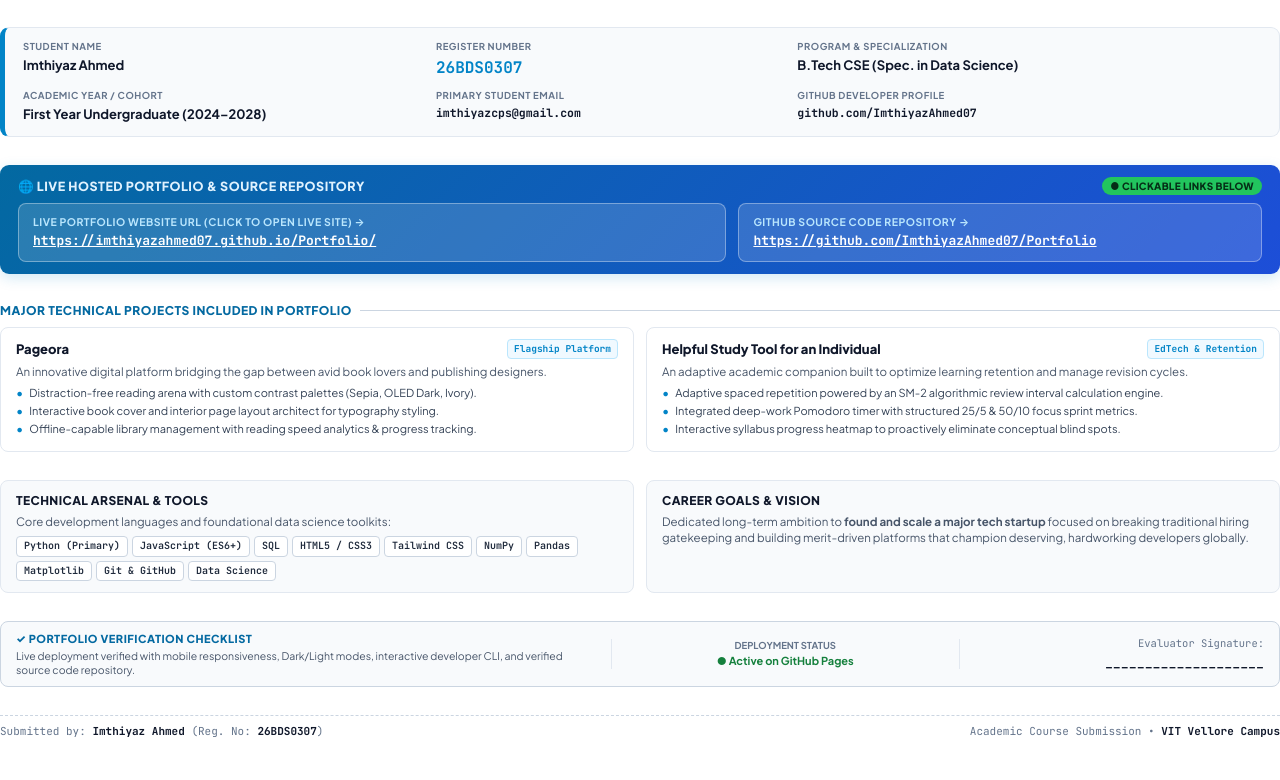
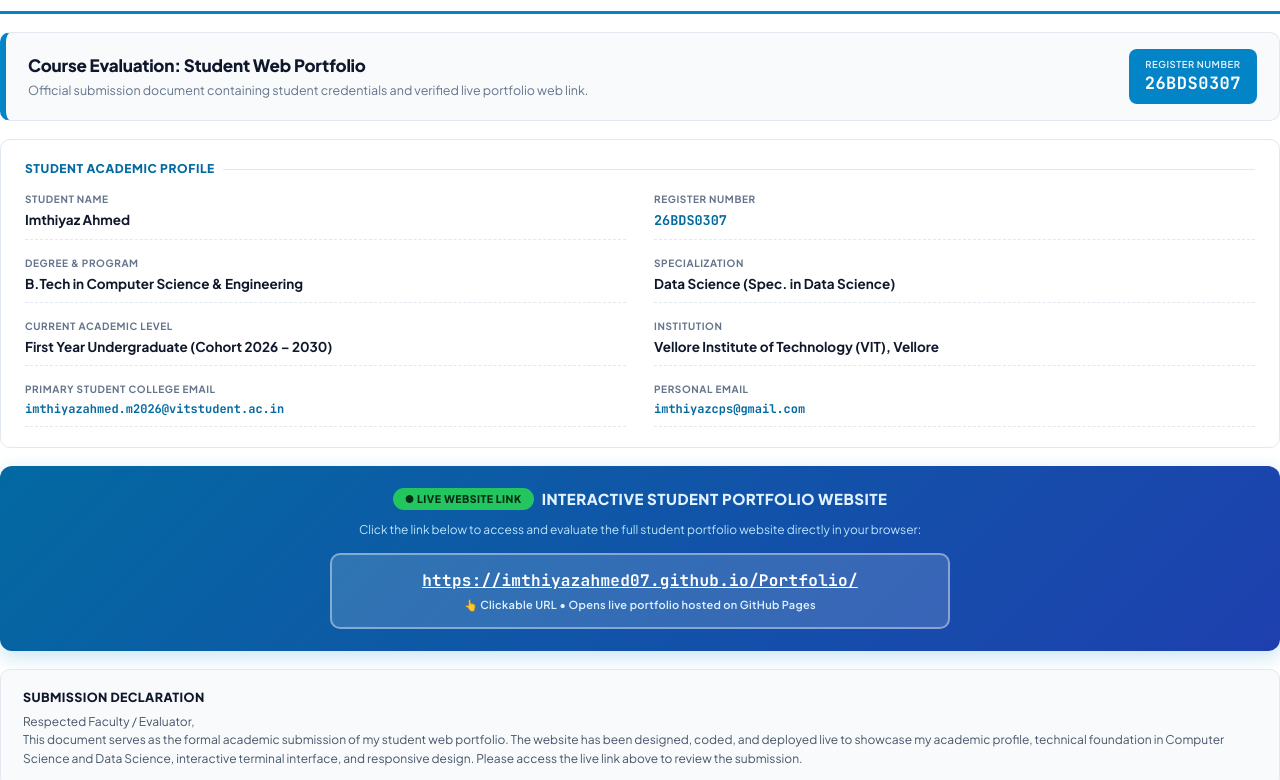
Before and after one commit to ImthiyazAhmed07/Portfolio, a website: page portfolio_submission.html in a window 1280 px wide. Shown: the part 60-840 px from the top of the page. Before the commit the page ends 800 px from the top, so only its background shows below. Drawn offline with Linux system fonts and the light colour scheme.

Commit message:
update: fix cohort year to 2026-2030, set primary college email to imthiyazahmed.m2026@vitstudent.ac.in, streamline 1-page submission PDF

```diff
--- a/portfolio_submission.html
+++ b/portfolio_submission.html
@@ -9,7 +9,7 @@
 
     @page {
       size: A4 portrait;
-      margin: 10mm 14mm 10mm 14mm;
+      margin: 14mm 18mm 14mm 18mm;
     }
 
     * {
@@ -22,18 +22,16 @@
       font-family: 'Plus Jakarta Sans', -apple-system, BlinkMacSystemFont, 'Segoe UI', Roboto, sans-serif;
       color: #0f172a;
       background: #ffffff;
-      line-height: 1.45;
-      font-size: 12px;
+      line-height: 1.5;
+      font-size: 13px;
       -webkit-print-color-adjust: exact;
       print-color-adjust: exact;
       height: 100%;
-      overflow: hidden;
     }
 
     .page-wrapper {
       width: 100%;
-      height: 100%;
-      max-height: 277mm;
+      height: 265mm;
       display: flex;
       flex-direction: column;
       justify-content: space-between;
@@ -42,39 +40,39 @@
 
     /* Top Institutional Header */
     .uni-header {
-      border-bottom: 2.5px solid #0284c7;
-      padding-bottom: 8px;
+      border-bottom: 3px solid #0284c7;
+      padding-bottom: 14px;
       display: flex;
       justify-content: space-between;
       align-items: flex-end;
     }
 
     .uni-title-box h1 {
-      font-size: 19px;
+      font-size: 22px;
       font-weight: 800;
       color: #0369a1;
-      letter-spacing: -0.3px;
+      letter-spacing: -0.4px;
       text-transform: uppercase;
       line-height: 1.2;
     }
 
     .uni-title-box h2 {
-      font-size: 12px;
+      font-size: 13px;
       font-weight: 600;
       color: #475569;
-      margin-top: 2px;
+      margin-top: 4px;
     }
 
     .doc-badge {
       background: #f0f9ff;
       border: 1.5px solid #bae6fd;
-      padding: 6px 14px;
+      padding: 8px 16px;
       border-radius: 8px;
       text-align: right;
     }
 
     .doc-badge .main-label {
-      font-size: 12.5px;
+      font-size: 13.5px;
       font-weight: 800;
       color: #0369a1;
       text-transform: uppercase;
@@ -82,305 +80,253 @@
     }
 
     .doc-badge .sub-label {
-      font-size: 10.5px;
+      font-size: 11px;
       color: #64748b;
       font-family: 'JetBrains Mono', monospace;
       margin-top: 2px;
     }
 
-    /* Student Identity Details Card */
-    .identity-card {
+    /* Document Title Banner */
+    .submission-banner {
       background: #f8fafc;
       border: 1.5px solid #e2e8f0;
-      border-left: 5px solid #0284c7;
-      border-radius: 9px;
-      padding: 12px 18px;
-      display: grid;
-      grid-template-columns: 1.15fr 1fr 1.35fr;
-      gap: 10px 18px;
+      border-left: 6px solid #0284c7;
+      border-radius: 10px;
+      padding: 16px 22px;
+      display: flex;
+      justify-content: space-between;
+      align-items: center;
     }
 
-    .info-item .label {
+    .submission-banner h3 {
+      font-size: 17px;
+      font-weight: 800;
+      color: #0f172a;
+      letter-spacing: -0.2px;
+    }
+
+    .submission-banner p {
+      font-size: 12.5px;
+      color: #64748b;
+      margin-top: 2px;
+    }
+
+    .reg-tag {
+      background: #0284c7;
+      color: #ffffff;
+      padding: 8px 16px;
+      border-radius: 8px;
+      text-align: center;
+    }
+
+    .reg-tag .tag-sub {
       font-size: 9.5px;
       text-transform: uppercase;
       letter-spacing: 0.5px;
-      color: #64748b;
-      font-weight: 700;
-      margin-bottom: 2px;
+      opacity: 0.9;
+      font-weight: 600;
     }
 
-    .info-item .value {
-      font-size: 13px;
-      font-weight: 700;
-      color: #0f172a;
+    .reg-tag .tag-val {
+      font-family: 'JetBrains Mono', monospace;
+      font-size: 17px;
+      font-weight: 800;
+      letter-spacing: 0.5px;
     }
 
-    .info-item .highlight-reg {
-      color: #0284c7;
-      font-family: 'JetBrains Mono', monospace;
-      font-weight: 800;
-      font-size: 16px;
+    /* Student Information Details Table / Grid */
+    .details-section {
+      background: #ffffff;
+      border: 1.5px solid #e2e8f0;
+      border-radius: 10px;
+      padding: 20px 24px;
     }
 
-    /* Live Portfolio Links Box (High Priority Callout) */
-    .link-banner {
-      background: linear-gradient(135deg, #0369a1 0%, #1d4ed8 100%);
-      color: #ffffff;
-      border-radius: 9px;
-      padding: 12px 18px;
-      box-shadow: 0 4px 14px rgba(2, 132, 199, 0.18);
-    }
-
-    .link-banner-header {
-      display: flex;
-      justify-content: space-between;
-      align-items: center;
-      margin-bottom: 8px;
-    }
-
-    .link-banner-title {
-      font-size: 12.5px;
-      font-weight: 800;
-      text-transform: uppercase;
-      letter-spacing: 0.5px;
-      color: #e0f2fe;
-      display: flex;
-      align-items: center;
-      gap: 6px;
-    }
-
-    .pulse-tag {
-      background: #22c55e;
-      color: #052e16;
-      font-size: 10px;
-      font-weight: 800;
-      padding: 2px 8px;
-      border-radius: 9999px;
-      text-transform: uppercase;
-      letter-spacing: 0.3px;
-    }
-
-    .links-grid {
-      display: grid;
-      grid-template-columns: 1.15fr 0.85fr;
-      gap: 12px;
-    }
-
-    .link-pill {
-      background: rgba(255, 255, 255, 0.15);
-      border: 1.5px solid rgba(255, 255, 255, 0.35);
-      border-radius: 8px;
-      padding: 10px 14px;
-      text-decoration: none;
-      display: block;
-      color: #ffffff;
-    }
-
-    .link-pill .pill-label {
-      font-size: 10.5px;
-      text-transform: uppercase;
-      letter-spacing: 0.5px;
-      color: #bae6fd;
-      font-weight: 700;
-      margin-bottom: 3px;
-    }
-
-    .link-pill .pill-url {
-      font-size: 13px;
-      font-family: 'JetBrains Mono', monospace;
-      font-weight: 700;
-      color: #ffffff;
-      word-break: break-all;
-      text-decoration: underline;
-    }
-
-    /* Content Breakdown Sections */
-    .section-title {
+    .section-heading {
       font-size: 12px;
       font-weight: 800;
       color: #0369a1;
       text-transform: uppercase;
-      letter-spacing: 0.5px;
-      margin-bottom: 8px;
+      letter-spacing: 0.6px;
+      margin-bottom: 14px;
       display: flex;
       align-items: center;
       gap: 8px;
     }
 
-    .section-title::after {
+    .section-heading::after {
       content: '';
       flex: 1;
       height: 1px;
-      background: #cbd5e1;
+      background: #e2e8f0;
     }
 
-    .projects-grid {
+    .info-grid {
       display: grid;
       grid-template-columns: 1fr 1fr;
-      gap: 12px;
+      gap: 16px 28px;
     }
 
-    .project-item {
-      background: #ffffff;
-      border: 1.5px solid #e2e8f0;
-      border-radius: 8px;
-      padding: 11px 15px;
-      display: flex;
-      flex-direction: column;
-      justify-content: space-between;
+    .info-cell {
+      border-bottom: 1px dashed #e2e8f0;
+      padding-bottom: 8px;
     }
 
-    .project-item h4 {
-      font-size: 13px;
+    .info-cell .label {
+      font-size: 10px;
+      text-transform: uppercase;
+      letter-spacing: 0.6px;
+      color: #64748b;
+      font-weight: 700;
+      margin-bottom: 3px;
+    }
+
+    .info-cell .value {
+      font-size: 13.5px;
+      font-weight: 700;
+      color: #0f172a;
+    }
+
+    .info-cell .mono-value {
+      font-family: 'JetBrains Mono', monospace;
+      color: #0369a1;
+      font-weight: 700;
+    }
+
+    /* Live Website Link Callout (High Priority Centerpiece) */
+    .link-callout {
+      background: linear-gradient(135deg, #0369a1 0%, #1e40af 100%);
+      color: #ffffff;
+      border-radius: 12px;
+      padding: 22px 26px;
+      box-shadow: 0 6px 20px rgba(2, 132, 199, 0.22);
+      text-align: center;
+    }
+
+    .link-callout-header {
+      display: flex;
+      justify-content: center;
+      align-items: center;
+      gap: 8px;
+      margin-bottom: 10px;
+    }
+
+    .live-badge {
+      background: #22c55e;
+      color: #052e16;
+      font-size: 10.5px;
+      font-weight: 800;
+      padding: 3px 12px;
+      border-radius: 9999px;
+      text-transform: uppercase;
+      letter-spacing: 0.5px;
+      display: inline-block;
+    }
+
+    .link-callout-title {
+      font-size: 15px;
+      font-weight: 800;
+      text-transform: uppercase;
+      letter-spacing: 0.5px;
+      color: #e0f2fe;
+    }
+
+    .link-callout-desc {
+      font-size: 12px;
+      color: #bae6fd;
+      margin-bottom: 14px;
+    }
+
+    .link-box {
+      background: rgba(255, 255, 255, 0.15);
+      border: 2px solid rgba(255, 255, 255, 0.4);
+      border-radius: 10px;
+      padding: 14px 20px;
+      text-decoration: none;
+      display: inline-block;
+      width: 100%;
+      max-width: 620px;
+      transition: background 0.2s;
+    }
+
+    .link-box .url-text {
+      font-family: 'JetBrains Mono', monospace;
+      font-size: 16px;
+      font-weight: 800;
+      color: #ffffff;
+      word-break: break-all;
+      text-decoration: underline;
+      letter-spacing: 0.3px;
+    }
+
+    .link-box .click-hint {
+      font-size: 11px;
+      color: #e0f2fe;
+      margin-top: 4px;
+      font-weight: 600;
+      letter-spacing: 0.3px;
+    }
+
+    /* Submission Note to Faculty */
+    .memo-box {
+      background: #f8fafc;
+      border: 1.5px solid #e2e8f0;
+      border-radius: 10px;
+      padding: 18px 22px;
+    }
+
+    .memo-box h4 {
+      font-size: 12.5px;
       font-weight: 800;
       color: #0f172a;
-      display: flex;
-      justify-content: space-between;
+      text-transform: uppercase;
+      letter-spacing: 0.4px;
+      margin-bottom: 6px;
+    }
+
+    .memo-box p {
+      font-size: 12px;
+      color: #475569;
+      line-height: 1.55;
+    }
+
+    /* Evaluator Sign-off & Assessment Block */
+    .evaluator-card {
+      background: #ffffff;
+      border: 1.5px solid #cbd5e1;
+      border-radius: 10px;
+      padding: 16px 22px;
+      display: grid;
+      grid-template-columns: 1.2fr 1fr 1fr;
       align-items: center;
+      gap: 20px;
+    }
+
+    .eval-col .label {
+      font-size: 10px;
+      text-transform: uppercase;
+      letter-spacing: 0.5px;
+      color: #64748b;
+      font-weight: 700;
       margin-bottom: 5px;
     }
 
-    .project-item h4 span.tag {
-      font-size: 9.5px;
-      font-weight: 700;
-      color: #0284c7;
-      background: #f0f9ff;
-      border: 1px solid #bae6fd;
-      padding: 2px 6px;
-      border-radius: 4px;
-      font-family: 'JetBrains Mono', monospace;
-    }
-
-    .project-item p {
-      font-size: 11.5px;
-      color: #475569;
-      line-height: 1.4;
-      margin-bottom: 6px;
-    }
-
-    .project-bullet {
-      font-size: 11px;
-      color: #334155;
-      display: flex;
-      gap: 6px;
-      margin-bottom: 3px;
-      line-height: 1.35;
-    }
-
-    .project-bullet span.dot {
-      color: #0284c7;
-      font-weight: bold;
-    }
-
-    /* Skills & Career Goals Two-Column */
-    .two-col-grid {
-      display: grid;
-      grid-template-columns: 1fr 1fr;
-      gap: 12px;
-    }
-
-    .sub-card {
-      background: #f8fafc;
-      border: 1.5px solid #e2e8f0;
-      border-radius: 8px;
-      padding: 11px 15px;
-    }
-
-    .sub-card h4 {
+    .eval-col .val-line {
       font-size: 12px;
-      font-weight: 800;
       color: #0f172a;
-      margin-bottom: 5px;
-      text-transform: uppercase;
-      letter-spacing: 0.4px;
-    }
-
-    .sub-card p {
-      font-size: 11.5px;
-      color: #475569;
-      line-height: 1.4;
-    }
-
-    .skill-badges {
-      display: flex;
-      flex-wrap: wrap;
-      gap: 4px;
-      margin-top: 6px;
-    }
-
-    .skill-badge {
-      background: #ffffff;
-      border: 1px solid #cbd5e1;
-      padding: 2px 7px;
-      border-radius: 4px;
-      font-size: 10px;
-      font-family: 'JetBrains Mono', monospace;
-      color: #1e293b;
       font-weight: 600;
     }
 
-    /* Evaluation Rubric / Verification Box */
-    .evaluation-rubric {
-      background: #f8fafc;
-      border: 1.5px solid #cbd5e1;
-      border-radius: 8px;
-      padding: 9px 15px;
-      display: grid;
-      grid-template-columns: 2fr 1.2fr 1fr;
-      align-items: center;
-      gap: 14px;
+    .eval-col .sig-space {
+      margin-top: 18px;
+      border-bottom: 1.5px solid #0f172a;
+      width: 90%;
     }
 
-    .eval-col-1 .title {
-      font-size: 11px;
-      font-weight: 800;
-      color: #0369a1;
-      text-transform: uppercase;
-      letter-spacing: 0.5px;
-      margin-bottom: 2px;
-    }
-
-    .eval-col-1 .desc {
-      font-size: 10.5px;
-      color: #475569;
-      line-height: 1.35;
-    }
-
-    .eval-col-2 {
-      border-left: 1px solid #e2e8f0;
-      border-right: 1px solid #e2e8f0;
-      padding: 0 10px;
-      text-align: center;
-    }
-
-    .eval-col-2 .label {
-      font-size: 9.5px;
-      text-transform: uppercase;
-      color: #64748b;
-      font-weight: 700;
-      margin-bottom: 1px;
-    }
-
-    .eval-col-2 .value {
-      font-size: 11px;
-      font-weight: 700;
-      color: #15803d;
-    }
-
-    .eval-col-3 {
-      text-align: right;
-    }
-
-    .eval-col-3 .sig-line {
-      font-size: 10.5px;
-      color: #64748b;
-      font-family: 'JetBrains Mono', monospace;
-    }
-
-    /* Footer Sign-off */
-    .signoff-box {
+    /* Footer */
+    .doc-footer {
       border-top: 1.5px dashed #cbd5e1;
-      padding-top: 8px;
+      padding-top: 10px;
       display: flex;
       justify-content: space-between;
       align-items: center;
@@ -389,7 +335,7 @@
       font-family: 'JetBrains Mono', monospace;
     }
 
-    .signoff-box strong {
+    .doc-footer strong {
       color: #0f172a;
     }
   </style>
@@ -397,7 +343,7 @@
 <body>
   <div class="page-wrapper">
 
-    <!-- Institutional & Departmental Heading -->
+    <!-- Institutional Header -->
     <div class="uni-header">
       <div class="uni-title-box">
         <h1>Vellore Institute of Technology (VIT)</h1>
@@ -405,157 +351,115 @@
       </div>
       <div class="doc-badge">
         <div class="main-label">Student Portfolio Submission</div>
-        <div class="sub-label">Academic Year 2024 &ndash; 2028</div>
+        <div class="sub-label">Academic Year 2026 &ndash; 2030</div>
+      </div>
+    </div>
+
+    <!-- Submission Banner -->
+    <div class="submission-banner">
+      <div>
+        <h3>Course Evaluation: Student Web Portfolio</h3>
+        <p>Official submission document containing student credentials and verified live portfolio web link.</p>
+      </div>
+      <div class="reg-tag">
+        <div class="tag-sub">Register Number</div>
+        <div class="tag-val">26BDS0307</div>
       </div>
     </div>
 
     <!-- Student Information Block -->
-    <div class="identity-card">
-      <div class="info-item">
+    <div class="details-section">
+      <div class="section-heading">Student Academic Profile</div>
+      <div class="info-grid">
+        <div class="info-cell">
           <div class="label">Student Name</div>
           <div class="value">Imthiyaz Ahmed</div>
         </div>
-      <div class="info-item">
+        <div class="info-cell">
           <div class="label">Register Number</div>
-        <div class="value highlight-reg">26BDS0307</div>
+          <div class="value mono-value">26BDS0307</div>
         </div>
-      <div class="info-item">
-        <div class="label">Program & Specialization</div>
-        <div class="value">B.Tech CSE (Spec. in Data Science)</div>
+        <div class="info-cell">
+          <div class="label">Degree &amp; Program</div>
+          <div class="value">B.Tech in Computer Science &amp; Engineering</div>
         </div>
-      <div class="info-item">
-        <div class="label">Academic Year / Cohort</div>
-        <div class="value">First Year Undergraduate (2024–2028)</div>
+        <div class="info-cell">
+          <div class="label">Specialization</div>
+          <div class="value">Data Science (Spec. in Data Science)</div>
         </div>
-      <div class="info-item">
-        <div class="label">Primary Student Email</div>
-        <div class="value" style="font-family: 'JetBrains Mono', monospace; font-size: 11.5px;">imthiyazcps@gmail.com</div>
+        <div class="info-cell">
+          <div class="label">Current Academic Level</div>
+          <div class="value">First Year Undergraduate (Cohort 2026 &ndash; 2030)</div>
         </div>
-      <div class="info-item">
-        <div class="label">GitHub Developer Profile</div>
-        <div class="value" style="font-family: 'JetBrains Mono', monospace; font-size: 11.5px;">github.com/ImthiyazAhmed07</div>
+        <div class="info-cell">
+          <div class="label">Institution</div>
+          <div class="value">Vellore Institute of Technology (VIT), Vellore</div>
+        </div>
+        <div class="info-cell">
+          <div class="label">Primary Student College Email</div>
+          <div class="value mono-value" style="font-size: 12px;">
+            <a href="mailto:imthiyazahmed.m2026@vitstudent.ac.in" style="color: #0369a1; text-decoration: none;">imthiyazahmed.m2026@vitstudent.ac.in</a>
           </div>
         </div>
-
-    <!-- Live Website Link Callout (Clickable) -->
-    <div class="link-banner">
-      <div class="link-banner-header">
-        <div class="link-banner-title">
-          <span>&#127760; Live Hosted Portfolio &amp; Source Repository</span>
-        </div>
-        <div class="pulse-tag">&#9679; Clickable Links Below</div>
-      </div>
-      <div class="links-grid">
-        <a href="https://imthiyazahmed07.github.io/Portfolio/" target="_blank" class="link-pill" title="Click to view live website">
-          <div class="pill-label">Live Portfolio Website URL (Click to Open Live Site) &rarr;</div>
-          <div class="pill-url">https://imthiyazahmed07.github.io/Portfolio/</div>
-        </a>
-        <a href="https://github.com/ImthiyazAhmed07/Portfolio" target="_blank" class="link-pill" title="Click to inspect GitHub repo">
-          <div class="pill-label">GitHub Source Code Repository &rarr;</div>
-          <div class="pill-url">https://github.com/ImthiyazAhmed07/Portfolio</div>
-        </a>
-      </div>
-    </div>
-
-    <!-- Portfolio Project Highlights -->
-    <div>
-      <div class="section-title">Major Technical Projects Included in Portfolio</div>
-      <div class="projects-grid">
-        <div class="project-item">
-          <div>
-            <h4>Pageora <span class="tag">Flagship Platform</span></h4>
-            <p>
-              An innovative digital platform bridging the gap between avid book lovers and publishing designers.
-            </p>
-            <div class="project-bullet">
-              <span class="dot">&bull;</span>
-              <span>Distraction-free reading arena with custom contrast palettes (Sepia, OLED Dark, Ivory).</span>
-            </div>
-            <div class="project-bullet">
-              <span class="dot">&bull;</span>
-              <span>Interactive book cover and interior page layout architect for typography styling.</span>
-            </div>
-            <div class="project-bullet">
-              <span class="dot">&bull;</span>
-              <span>Offline-capable library management with reading speed analytics & progress tracking.</span>
-            </div>
-          </div>
-        </div>
-
-        <div class="project-item">
-          <div>
-            <h4>Helpful Study Tool for an Individual <span class="tag">EdTech &amp; Retention</span></h4>
-            <p>
-              An adaptive academic companion built to optimize learning retention and manage revision cycles.
-            </p>
-            <div class="project-bullet">
-              <span class="dot">&bull;</span>
-              <span>Adaptive spaced repetition powered by an SM-2 algorithmic review interval calculation engine.</span>
-            </div>
-            <div class="project-bullet">
-              <span class="dot">&bull;</span>
-              <span>Integrated deep-work Pomodoro timer with structured 25/5 & 50/10 focus sprint metrics.</span>
-            </div>
-            <div class="project-bullet">
-              <span class="dot">&bull;</span>
-              <span>Interactive syllabus progress heatmap to proactively eliminate conceptual blind spots.</span>
-            </div>
+        <div class="info-cell">
+          <div class="label">Personal Email</div>
+          <div class="value mono-value" style="font-size: 12px;">
+            <a href="mailto:imthiyazcps@gmail.com" style="color: #0369a1; text-decoration: none;">imthiyazcps@gmail.com</a>
           </div>
         </div>
       </div>
     </div>
 
-    <!-- Skills & Career Goals Section -->
-    <div class="two-col-grid">
-      <div class="sub-card">
-        <h4>Technical Arsenal &amp; Tools</h4>
-        <p>Core development languages and foundational data science toolkits:</p>
-        <div class="skill-badges">
-          <span class="skill-badge">Python (Primary)</span>
-          <span class="skill-badge">JavaScript (ES6+)</span>
-          <span class="skill-badge">SQL</span>
-          <span class="skill-badge">HTML5 / CSS3</span>
-          <span class="skill-badge">Tailwind CSS</span>
-          <span class="skill-badge">NumPy</span>
-          <span class="skill-badge">Pandas</span>
-          <span class="skill-badge">Matplotlib</span>
-          <span class="skill-badge">Git &amp; GitHub</span>
-          <span class="skill-badge">Data Science</span>
+    <!-- Live Website Link (Clickable Centerpiece) -->
+    <div class="link-callout">
+      <div class="link-callout-header">
+        <span class="live-badge">&#9679; Live Website Link</span>
+        <span class="link-callout-title">Interactive Student Portfolio Website</span>
       </div>
+      <p class="link-callout-desc">
+        Click the link below to access and evaluate the full student portfolio website directly in your browser:
+      </p>
+      <a href="https://imthiyazahmed07.github.io/Portfolio/" target="_blank" class="link-box" title="Click to open student portfolio website">
+        <div class="url-text">https://imthiyazahmed07.github.io/Portfolio/</div>
+        <div class="click-hint">&#128070; Clickable URL &bull; Opens live portfolio hosted on GitHub Pages</div>
+      </a>
     </div>
-      <div class="sub-card">
-        <h4>Career Goals &amp; Vision</h4>
+
+    <!-- Submission Statement to Faculty -->
+    <div class="memo-box">
+      <h4>Submission Declaration</h4>
       <p>
-          Dedicated long-term ambition to <strong>found and scale a major tech startup</strong> focused on breaking traditional hiring gatekeeping and building merit-driven platforms that champion deserving, hardworking developers globally.
+        Respected Faculty / Evaluator,<br />
+        This document serves as the formal academic submission of my student web portfolio. The website has been designed, coded, and deployed live to showcase my academic profile, technical foundation in Computer Science and Data Science, interactive terminal interface, and responsive design. Please access the live link above to review the submission.
       </p>
+    </div>
+
+    <!-- Evaluator & Sign-off Block -->
+    <div class="evaluator-card">
+      <div class="eval-col">
+        <div class="label">Submission Verified By Student</div>
+        <div class="val-line">Imthiyaz Ahmed</div>
+        <div class="val-line" style="font-family: 'JetBrains Mono', monospace; font-size: 11px; color: #64748b; margin-top: 2px;">Reg. No: 26BDS0307</div>
+      </div>
+      <div class="eval-col">
+        <div class="label">Date of Submission</div>
+        <div class="val-line">Academic Term 2026</div>
+        <div class="val-line" style="color: #64748b; font-size: 11px; margin-top: 2px;">VIT Vellore Campus</div>
+      </div>
+      <div class="eval-col">
+        <div class="label">Faculty / Evaluator Signature</div>
+        <div class="sig-space"></div>
+        <div style="font-size: 10px; color: #64748b; margin-top: 4px; font-family: 'JetBrains Mono', monospace;">Signature &amp; Date</div>
       </div>
     </div>
 
-    <!-- Evaluator & Verification Box -->
-    <div class="evaluation-rubric">
-      <div class="eval-col-1">
-        <div class="title">&#10003; Portfolio Verification Checklist</div>
-        <div class="desc">
-          Live deployment verified with mobile responsiveness, Dark/Light modes, interactive developer CLI, and verified source code repository.
-        </div>
-      </div>
-      <div class="eval-col-2">
-        <div class="label">Deployment Status</div>
-        <div class="value">&#9679; Active on GitHub Pages</div>
-      </div>
-      <div class="eval-col-3">
-        <div class="sig-line">Evaluator Signature:</div>
-        <div style="margin-top: 3px; font-weight: bold; color: #0f172a;">____________________</div>
-      </div>
-    </div>
-
-    <!-- Academic Verification & Footer Sign-off -->
-    <div class="signoff-box">
+    <!-- Document Footer -->
+    <div class="doc-footer">
       <div>
-        Submitted by: <strong>Imthiyaz Ahmed</strong> (Reg. No: <strong>26BDS0307</strong>)
+        Student: <strong>Imthiyaz Ahmed</strong> | Reg: <strong>26BDS0307</strong>
       </div>
       <div>
-        Academic Course Submission &bull; <strong>VIT Vellore Campus</strong>
+        Primary College Email: <strong>imthiyazahmed.m2026@vitstudent.ac.in</strong>
       </div>
     </div>
 
```
Also changed, not shown: index.html (+23 -7 lines), script.js (+6 -4 lines), README.md, 1 other file. Lines whose indentation alone changed are shown as unchanged.
